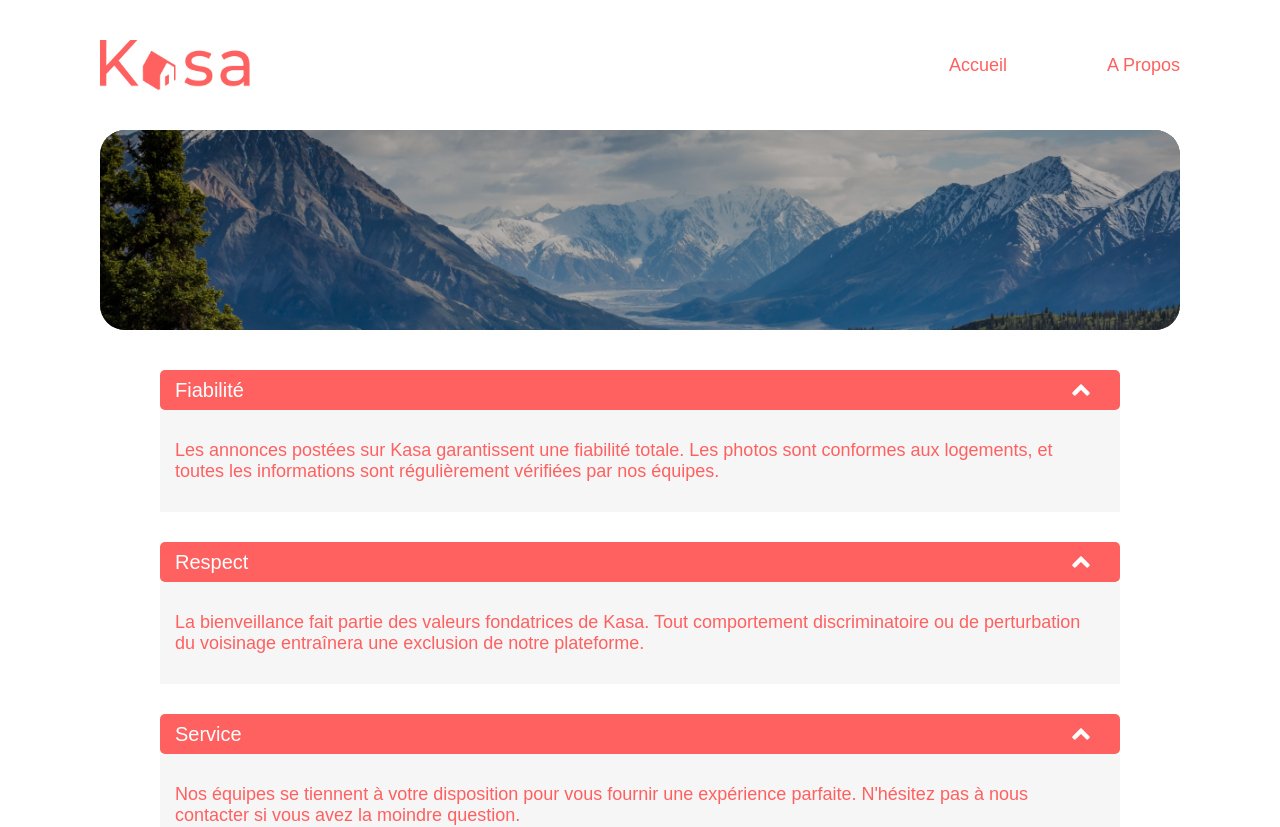
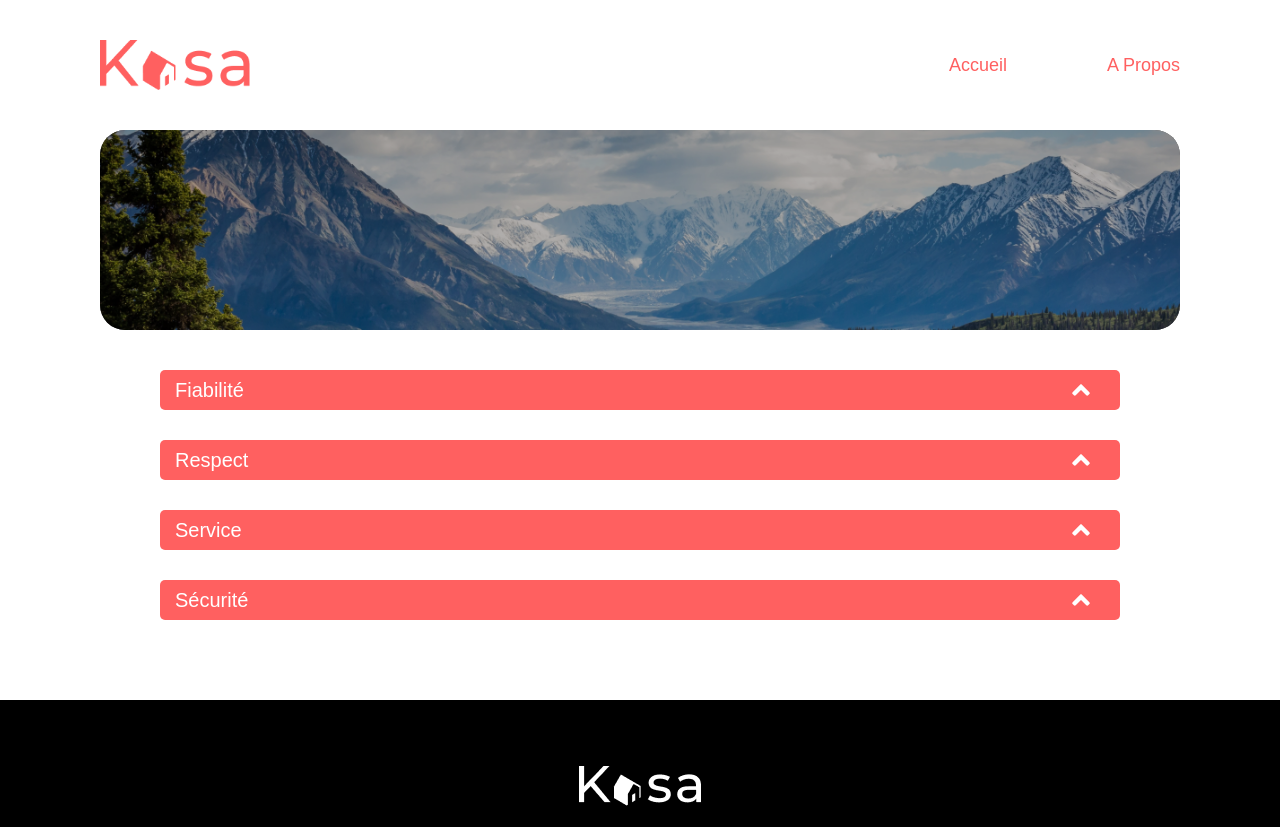
Before and after one commit to bondonflorian/P7_Kasa, a React (Create React App) app: page /about in a window 1280 px wide. Shown: the top 827 px of the page. Built offline with nearby package versions, Linux system fonts and the light colour scheme.

Commit message:
Rajout de deux flêches sur la page housing et système de fermeture et ouverture de collapse

```diff
--- a/package.json
+++ b/package.json
@@ -7,6 +7,7 @@
     "@testing-library/react": "^13.4.0",
     "@testing-library/user-event": "^13.5.0",
     "react": "^18.2.0",
+    "react-collapse": "^5.1.1",
     "react-dom": "^18.2.0",
     "react-icons": "^4.4.0",
     "react-router": "^6.4.1",
--- a/src/assets/styles/pages/_about.scss
+++ b/src/assets/styles/pages/_about.scss
@@ -50,6 +50,8 @@
         @include deroulant;
         width: 100%;
         padding: 0 25px 0 15px;
+        cursor: pointer;
+
     }
 
     &__description {
--- a/src/assets/styles/pages/_housing.scss
+++ b/src/assets/styles/pages/_housing.scss
@@ -7,6 +7,7 @@
 
     &__banner {
         display: flex;
+        cursor: pointer;
 
         & img {
             width: 100%;
@@ -21,6 +22,21 @@
                 margin-top: 10px;
                 border-radius: 10px;
             }
+        }
+
+        &__arrowleft {
+            position: absolute;
+            font-size: 100px;
+            top: 250px;
+            color: $color-white;
+        }
+
+        &__arrowright {
+            position: absolute;
+            font-size: 100px;
+            right: 100px;
+            top: 250px;
+            color: $color-white;
         }
     }
 
--- a/src/components/pages/About.js
+++ b/src/components/pages/About.js
@@ -1,8 +1,19 @@
-import React from 'react';
+import React, { useState } from 'react';
+import { Collapse } from 'react-collapse';
 import { FaAngleUp } from "react-icons/fa";
 const banner = require("../../assets/img/background-about.png");
+/* const test = index.map((testList, index) => {
+
+}) */
+
 
 const About = () => {
+    const [visible, setVisible] = useState(false)
+    const collapse = (e) => {
+        e.preventDefault();
+        setVisible(!visible)
+    }
+
     return (
         <section>
             <div className='banner-about'>
@@ -10,38 +21,45 @@ const About = () => {
             </div>
             <div className="page">
                 <div className="about">
-                    <div className="about__title">
+                    <div className="about__title" onClick={collapse}>
                         <h1>Fiabilité</h1>
                         <FaAngleUp className='about__arrow' />
                     </div>
                     <div className="about__description">
-                        <p>Les annonces postées sur Kasa garantissent une fiabilité totale. Les photos sont conformes aux logements, et toutes les informations sont régulièrement vérifiées  par nos équipes.</p>
+                        <Collapse isOpened={visible}>
+                            <p>Les annonces postées sur Kasa garantissent une fiabilité totale. Les photos sont conformes aux logements, et toutes les informations sont régulièrement vérifiées  par nos équipes.</p>
+                        </Collapse>
                     </div>
-                    {/* TODO Element temporaire */}
-                    <div className="about__title">
+                    <div className="about__title" onClick={collapse}>
                         <h1>Respect</h1>
                         <FaAngleUp className='about__arrow' />
                     </div>
                     <div className="about__description">
-                        <p>La bienveillance fait partie des valeurs fondatrices de Kasa. Tout comportement discriminatoire ou de perturbation du voisinage entraînera une exclusion de notre plateforme.</p>
+                        <Collapse isOpened={visible}>
+                            <p>La bienveillance fait partie des valeurs fondatrices de Kasa. Tout comportement discriminatoire ou de perturbation du voisinage entraînera une exclusion de notre plateforme.</p>
+                        </Collapse>
                     </div>
-                    <div className="about__title">
+                    <div className="about__title" onClick={collapse}>
                         <h1>Service</h1>
                         <FaAngleUp className='about__arrow' />
                     </div>
                     <div className="about__description">
-                        <p>Nos équipes se tiennent à votre disposition pour vous fournir une expérience parfaite. N'hésitez pas à nous contacter si vous avez la moindre question.</p>
+                        <Collapse isOpened={visible}>
+                            <p>Nos équipes se tiennent à votre disposition pour vous fournir une expérience parfaite. N'hésitez pas à nous contacter si vous avez la moindre question.</p>
+                        </Collapse>
                     </div>
-                    <div className="about__title">
+                    <div className="about__title" onClick={collapse}>
                         <h1>Sécurité</h1>
                         <FaAngleUp className='about__arrow' />
                     </div>
                     <div className="about__description">
-                        <p>La sécurité est la priorité de Kasa. Aussi bien pour nos hôtes que pour les voyageurs, chaque logement correspond aux critères de sécurité établis par nos services. En laissant une note aussi bien à l'hôte qu'au locataire, cela permet à nos équipes de vérifier que les standards sont bien respectés. Nous organisons également des ateliers sur la sécurité domestique pour nos hôtes.</p>
+                        <Collapse isOpened={visible}>
+                            <p>La sécurité est la priorité de Kasa. Aussi bien pour nos hôtes que pour les voyageurs, chaque logement correspond aux critères de sécurité établis par nos services. En laissant une note aussi bien à l'hôte qu'au locataire, cela permet à nos équipes de vérifier que les standards sont bien respectés. Nous organisons également des ateliers sur la sécurité domestique pour nos hôtes.</p>
+                        </Collapse>
                     </div>
                 </div>
             </div>
-        </section>
+        </section >
     );
 };
 
--- a/src/components/pages/Home.js
+++ b/src/components/pages/Home.js
@@ -19,7 +19,7 @@ const Home = () => {
                         </Link>
                     </div>
                     {/* TODO Element temporaire pour la mise en page */}
-                    <div className="card__location">
+                    {/* <div className="card__location">
                         <Link to="/housing1" >
                             <img src="https://s3-eu-west-1.amazonaws.com/course.oc-static.com/projects/front-end-kasa-project/accommodation-20-1.jpg" alt="" />
                             <h2>Titre de la location</h2>
@@ -48,7 +48,7 @@ const Home = () => {
                             <img src="https://s3-eu-west-1.amazonaws.com/course.oc-static.com/projects/front-end-kasa-project/accommodation-20-1.jpg" alt="" />
                             <h2>Titre de la location</h2>
                         </Link>
-                    </div>
+                    </div> */}
                 </div>
             </div>
         </div>
--- a/src/components/pages/Housing.js
+++ b/src/components/pages/Housing.js
@@ -1,12 +1,14 @@
 import React from 'react';
-import { FaAngleUp, FaStar } from "react-icons/fa";
+import { FaAngleUp, FaStar, FaAngleLeft, FaAngleRight } from "react-icons/fa";
 const banner = require("../../assets/img/Cozy-loft.png");
 
 const Housing = () => {
     return (
         <div className='housing'>
             <div className="housing__banner">
+                <FaAngleLeft className='housing__banner__arrowleft' />
                 <img src={banner} alt="" /> {/* TODO Préciser le alt de l'image par la suite */}
+                <FaAngleRight className='housing__banner__arrowright' />
             </div>
             <div className="housing__title">
                 <h1>Cozy loft on the Canal Saint-Martin</h1>
```
Also changed, not shown: 1 other file (tests, documents, lock files or other folders).
